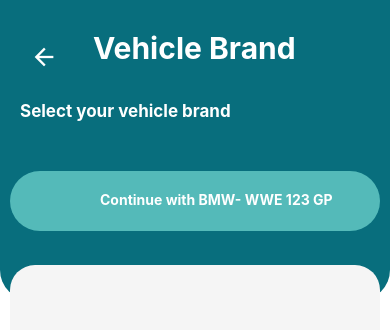
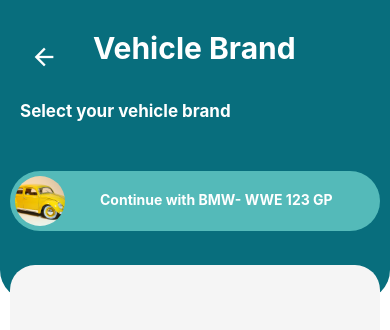
Before and after one commit to ernestmatenjwa/carWashReactNativeApp, a React Native app: screen /CarBrand in a window 390 px wide. Shown: the top 330 px of the page. Built offline with nearby package versions, Linux system fonts and the light colour scheme.

Commit message:
nowadded

```diff
--- a/components/CarBrand.js
+++ b/components/CarBrand.js
@@ -1,5 +1,5 @@
 import React, { useState } from 'react';
-import { View, Text, SafeAreaView, StyleSheet, ScrollView} from 'react-native';
+import { View, Text, SafeAreaView, StyleSheet, ScrollView, Image} from 'react-native';
 import COLORS from '../consts/colors';
 import Icon from 'react-native-vector-icons/MaterialIcons';
 import RadioForm, {
@@ -7,8 +7,17 @@
   RadioButtonInput,
   RadioButtonLabel
 } from 'react-native-simple-radio-button';
+import gbImage from '../assets/pictures/car.jpg';
 
 
+
+const currentVehicle = [
+  {
+    carBrandName: 'BMW',
+    carRegistration: 'WWE 123 GP',
+    carImg: require('../assets/users/user-3.jpg'),
+  }
+];
 
 function CarBrand ({navigation}) {
 
@@ -34,7 +43,8 @@
             <Text style={style.subHeader}>Select your vehicle brand</Text>
             </View>
              <View style={style.currentCar}>
-             <Text style={{color: COLORS.white, fontWeight: 'bold', marginTop: 20, marginLeft: 90}}>Continue with BMW- WWE 123 GP</Text>
+             <Image style={style.UserImg} source={gbImage}/>
+             <Text style={{color: COLORS.white, fontWeight: 'bold', marginTop: -35, marginLeft: 90}}>Continue with BMW- WWE 123 GP</Text>
              </View>
             </ScrollView>
             <View style={{flexDirection: 'row', alignItems: 'center'}}>
@@ -86,7 +96,14 @@
     backgroundColor: '#54BAB9',
     borderRadius: 30,
     marginTop: -20,
-  }
+  },
+  UserImg: {
+    width: 50,
+    height: 50,
+    borderRadius: 25,
+    marginLeft: 5,
+    marginTop: 5,
+  },
 
 
 });
```
